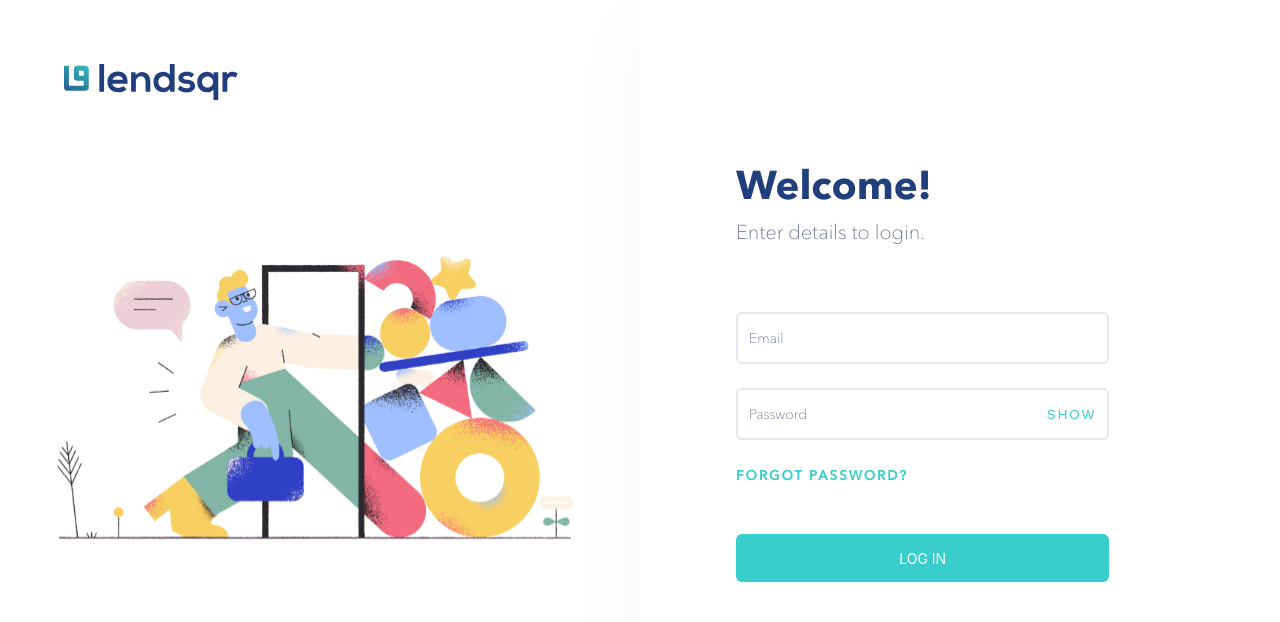
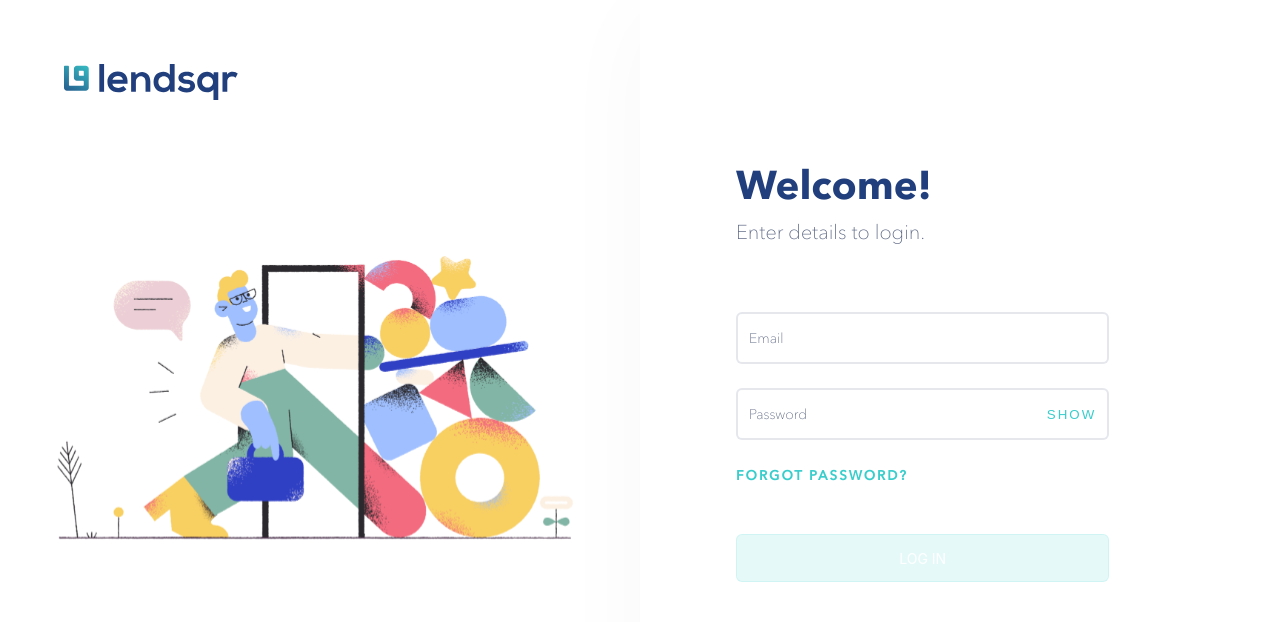
Before and after one commit to Matthew-Oluwajuwon/lendsqr-fe-test, a React (Vite) app: page / in a window 1280 px wide. Shown: the top 622 px of the page. Built offline with nearby package versions, Linux system fonts and the light colour scheme.

Commit message:
implemented a login functionality using a dummy test  account credentials  and also fixed some design bugs

```diff
--- a/src/App.tsx
+++ b/src/App.tsx
@@ -1,14 +1,17 @@
-import { ConfigProvider } from "antd"
-import { RouterProvider } from "react-router-dom"
-import { router } from "./route/router.config"
-import { antdThemeConfig } from "./antdTheme.config"
+import { ConfigProvider } from "antd";
+import { RouterProvider } from "react-router-dom";
+import { router } from "./route/router.config";
+import { antdThemeConfig } from "./antdTheme.config";
+import { App as AntdApp } from "antd";
 
 const App = () => {
   return (
     <ConfigProvider theme={antdThemeConfig}>
-      <RouterProvider router={router} />
+      <AntdApp>
+        <RouterProvider router={router} />
+      </AntdApp>
     </ConfigProvider>
-  )
-}
+  );
+};
 
-export default App
+export default App;
--- a/src/antdTheme.config.ts
+++ b/src/antdTheme.config.ts
@@ -2,7 +2,7 @@ import { ThemeConfig } from "antd";
 
 export const antdThemeConfig: ThemeConfig = {
   token: {
-        colorPrimary: "#39CDCC"
+    colorPrimary: "#39CDCC",
   },
   components: {
     Input: {
@@ -10,7 +10,11 @@ export const antdThemeConfig: ThemeConfig = {
       colorBorder: "#545F7D26",
       colorTextPlaceholder: "#545F7D",
       fontFamily: "avenir-next-thin",
-
+    },
+    Button: {
+        colorBgContainerDisabled: "#39cdcc20",
+        borderColorDisabled: "#39cdcc20",
+        colorTextDisabled: "white"
     }
-    }
-}
+  },
+};
--- a/src/common/layouts/Auth/AuthLayout.scss
+++ b/src/common/layouts/Auth/AuthLayout.scss
@@ -2,6 +2,7 @@
 
 .auth-container {
   height: 100svh;
+
   @include tablet {
     height: 100svh;
     display: grid;
@@ -18,7 +19,12 @@
       height: 100%;
       display: flex;
       align-items: center;
+
+      &__mobile-logo {
+        display: none;
     }
+    }
+
   }
 
   &__left {
@@ -32,6 +38,11 @@
     left: 50%;
     transform: translate(-50%, -50%);
     width: 100%;
+
+    &__mobile-logo {
+        display: block;
+        margin: 0 auto;
+    }
   }
 
   &__image {
--- a/src/common/layouts/Auth/AuthLayout.tsx
+++ b/src/common/layouts/Auth/AuthLayout.tsx
@@ -1,5 +1,6 @@
 import { Outlet } from "react-router-dom";
 import logo from "../../../assets/images/logo.svg";
+import favicon from "../../../../favicon.png"
 import authImage from "../../../assets/images/login-img.svg";
 import "./AuthLayout.scss";
 
@@ -11,6 +12,7 @@ export const AuthLayout: React.FC = () => {
         <img src={authImage} alt="" className="auth-container__image" />
       </section>
       <section className="auth-container__right">
+        <img src={favicon} alt="" className="auth-container__right__mobile-logo" />
         <Outlet />
       </section>
     </div>
--- /dev/null
+++ b/src/hooks/useInputChange.ts
@@ -0,0 +1,35 @@
+/**
+ *
+ * This custom hook is created to handle the collection of data entered by the user in any input field
+ *
+ */
+import { useCallback } from "react";
+import { useAppDispatch, useAppSelector } from "../store/hooks";
+import { setAllAppKeys } from "../store";
+
+const useInputChange = () => {
+  const dispatch = useAppDispatch();
+  const state = useAppSelector((state) => {
+    return state.app;
+  });
+
+  //   This function is used to collect user entered data in input fields
+  const onFieldChange = useCallback(
+    (key: string, value: unknown) => {
+      dispatch(
+        setAllAppKeys({
+          ...state,
+          request: {
+            ...state.request,
+            [key]: value,
+          },
+        })
+      );
+    },
+    [dispatch, state]
+  );
+
+  return onFieldChange;
+};
+
+export default useInputChange;
--- /dev/null
+++ b/src/hooks/useLogin.ts
@@ -0,0 +1,39 @@
+import { useCallback } from "react";
+import { useAppSelector } from "../store/hooks";
+import { useNavigate } from "react-router-dom";
+import { routePath } from "../utils/helper";
+import useNotification from "./useNotification";
+
+const useLogin = () => {
+  const state = useAppSelector((state) => {
+    return state.app;
+  });
+
+  const navigate = useNavigate();
+  const { onNotify } = useNotification();
+
+  const onLogin = useCallback(() => {
+    if (
+      state.request?.email !== "user@test.com" ||
+      state.request?.password !== "Test123@"
+    ) {
+      onNotify(
+        "error",
+        "Email or Password is incorrect",
+        "Invalid credentials"
+      );
+      return;
+    } else {
+      onNotify("success", "Login is successful", "Authenticated");
+      setTimeout(() => {
+        return navigate(routePath.User, {
+          replace: true,
+        });
+      }, 1000);
+    }
+  }, [navigate, onNotify, state.request?.email, state.request?.password]);
+
+  return { onLogin };
+};
+
+export default useLogin;
--- /dev/null
+++ b/src/hooks/useNotification.ts
@@ -0,0 +1,41 @@
+import { App } from "antd";
+
+type NotificationType = "info" | "success" | "error";
+
+const useNotification = () => {
+  const { notification } = App.useApp();
+
+  const onNotify = (
+    type: NotificationType,
+    description: string,
+    message?: string
+  ) => {
+    switch (type) {
+      case "info":
+        notification.info({
+          message,
+          description,
+          placement: "topRight",
+        });
+        break;
+      case "success":
+        notification.success({
+          message,
+          description,
+          placement: "topRight",
+        });
+        break;
+      default:
+        notification.error({
+            message,
+            description,
+            placement: "topRight",
+          });
+        break;
+    }
+  };
+
+  return { onNotify };
+};
+
+export default useNotification;
--- /dev/null
+++ b/src/hooks/useSubmittable.ts
@@ -0,0 +1,33 @@
+/**
+ *
+ * This hook is used to control the submit button by disabling it
+ * if all required fields are yet to be filled,
+ * this way we prevent the api from been called unnecessarily
+ *
+ */
+import { Form, FormInstance } from "antd";
+import { useEffect, useState } from "react";
+
+interface SubmitButtonProps {
+  form: FormInstance;
+}
+
+const useSubmittable = ({ form }: SubmitButtonProps) => {
+  const [submittable, setSubmittable] = useState<boolean>(false);
+
+  // Watch all values
+  const values = Form.useWatch([], form);
+
+  useEffect(() => {
+    form
+      .validateFields({ validateOnly: true })
+      .then(() => setSubmittable(true))
+      .catch(() => setSubmittable(false));
+  }, [form, values]);
+
+  return {
+    submittable,
+  };
+};
+
+export default useSubmittable;
--- a/src/views/Login/Login.scss
+++ b/src/views/Login/Login.scss
@@ -18,18 +18,29 @@
       margin: 4rem 0;
       width: 100%;
     }
+
+    .antd-form &__header {
+        &__title {
+            font-size: 2.5rem;
+            text-align: left;
+        }
+        &__subtitle {
+            font-size: 1.25rem;
+        }
+    }
   }
 
   &__header {
     &__title {
       font-family: "avenir-next-bold";
       color: #213f7d;
-      font-size: 2.5rem;
+      text-align: center;
+      font-size: 1.5rem;
     }
     &__subtitle {
       font-family: "avenir-next-thin";
       color: #545f7d;
-      font-size: 1.25rem;
+      font-size: 1rem;
     }
   }
   &__row {
--- a/src/views/Login/Login.tsx
+++ b/src/views/Login/Login.tsx
@@ -1,27 +1,67 @@
+import "./Login.scss";
 import { Button, Col, Form, Input, Row } from "antd";
-import "./Login.scss";
 import { formConfig } from "../../utils/helper";
+import useInputChange from "../../hooks/useInputChange";
+import { useAppSelector } from "../../store/hooks";
+import useSubmittable from "../../hooks/useSubmittable";
+import useLogin from "../../hooks/useLogin";
 
 export const Login: React.FC = () => {
   document.title = "Lendsqr | Empowering the smartest lenders";
+  const state = useAppSelector((state) => {
+    return state.app;
+  });
+  const [form] = Form.useForm();
+  const onFieldChange = useInputChange();
+  const { submittable } = useSubmittable({ form });
+  const { onLogin } = useLogin();
 
   return (
-    <Form {...formConfig} className="antd-form">
+    <Form
+      {...formConfig}
+      className="antd-form"
+      form={form}
+      onFinish={onLogin}
+      fields={[
+        {
+          name: "email",
+          value: state.request?.email,
+        },
+        {
+          name: "password",
+          value: state.request?.password,
+        },
+      ]}
+    >
       <div className="antd-form__header">
         <h1 className="antd-form__header__title">Welcome!</h1>
         <p className="antd-form__header__subtitle">Enter details to login.</p>
       </div>
       <Row className="antd-form__row">
         <Col xs={24} sm={24} md={20} lg={20}>
-          <Form.Item>
-            <Input placeholder="Email" className="antd-form__row__input" />
+          <Form.Item
+            name="email"
+            rules={[
+              { required: true, message: "Email is required" },
+              { type: "email", message: "Emaill is invalid" },
+            ]}
+          >
+            <Input
+              placeholder="Email"
+              className="antd-form__row__input"
+              onChange={(e) => onFieldChange("email", e.target.value)}
+            />
           </Form.Item>
         </Col>
         <Col xs={24} sm={24} md={20} lg={20}>
-          <Form.Item>
+          <Form.Item
+            name="password"
+            rules={[{ required: true, message: "Password is required" }]}
+          >
             <Input.Password
               placeholder="Password"
               className="antd-form__row__input"
+              onChange={(e) => onFieldChange("password", e.target.value)}
               iconRender={(visible) =>
                 visible ? (
                   <button
@@ -56,13 +96,21 @@ export const Login: React.FC = () => {
             />
           </Form.Item>
         </Col>
-          <Col>
+        <Col xs={24} sm={24} md={20} lg={20}>
           <button type="button" className="antd-form__row__btn">
             FORGOT PASSWORD?
           </button>
         </Col>
         <Col xs={24} sm={24} md={20} lg={20}>
-            <Button type="primary" className="antd-form__row__submit" block>LOG IN</Button>
+          <Button
+            type="primary"
+            disabled={!submittable}
+            htmlType="submit"
+            className="antd-form__row__submit"
+            block
+          >
+            LOG IN
+          </Button>
         </Col>
       </Row>
     </Form>
```
Lines whose indentation alone changed are shown as unchanged.
